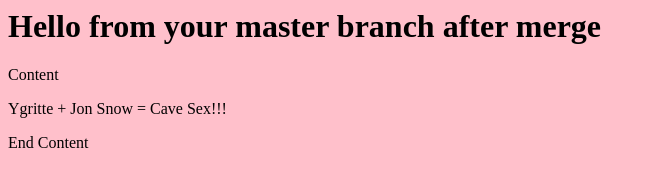
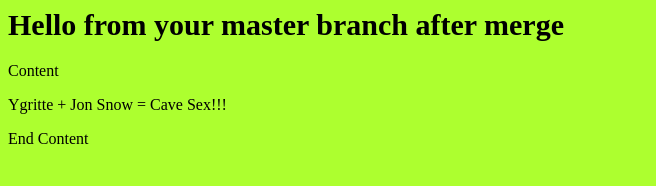
Before and after one commit to miksnw/site2, a plain HTML site: page index.html in a window 1280 px wide. Shown: the whole page, without its empty margins (0-656 px from the left). Drawn offline with Linux system fonts and the light colour scheme.

Commit message:
green bg style

```diff
--- a/css/style.css
+++ b/css/style.css
@@ -1,3 +1,8 @@
 body{
-	background:pink;
+	background:greenyellow;
 }
+
+
+h1{
+	 font-size:30px;
+}
```
